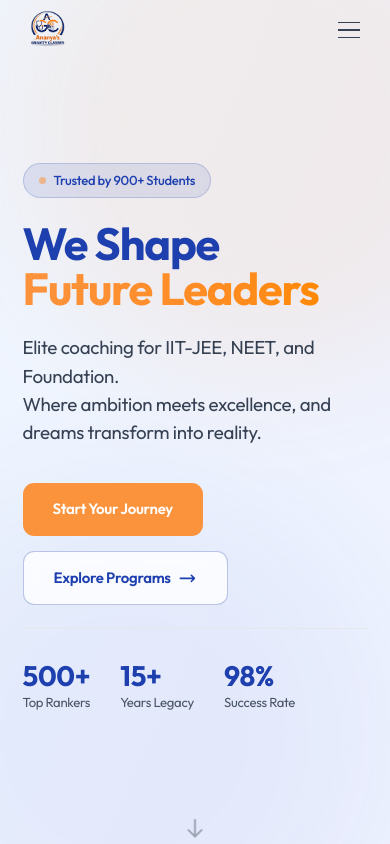
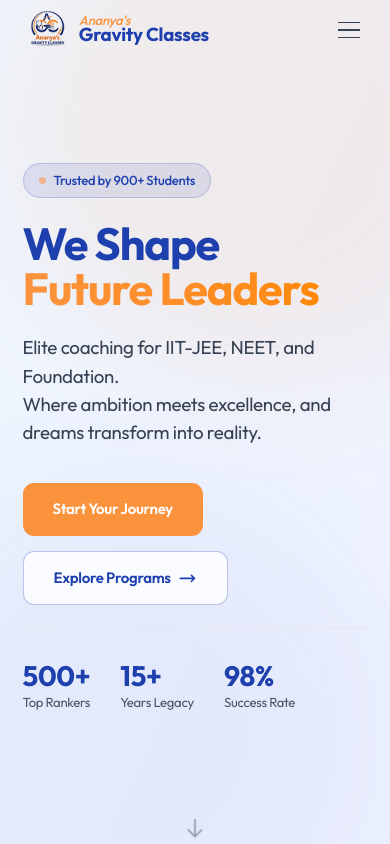
Before and after one commit to hrshdas/coachingweb, a React (Vite) app: page / in a window 390 px wide. Shown: the top 844 px of the page. Built offline with nearby package versions, Linux system fonts and the light colour scheme.

Commit message:
minor font colors update

```diff
--- a/src/components/Navbar.jsx
+++ b/src/components/Navbar.jsx
@@ -26,7 +26,7 @@
                     {/* Logo */}
                     <Link to="/" className="flex items-center gap-3 z-50 relative group">
                         <img src={logo} alt="Gravity Classes" className="h-12 md:h-16 w-auto object-contain transition-transform duration-300 group-hover:scale-105" />
-                        <div className="hidden md:flex flex-col">
+                        <div className="flex flex-col">
                             <span className="text-accent font-medium text-sm md:text-base leading-none italic -mb-1">Ananya's</span>
                             <span className="text-primary font-bold text-xl md:text-2xl leading-tight">Gravity Classes</span>
                         </div>
```
